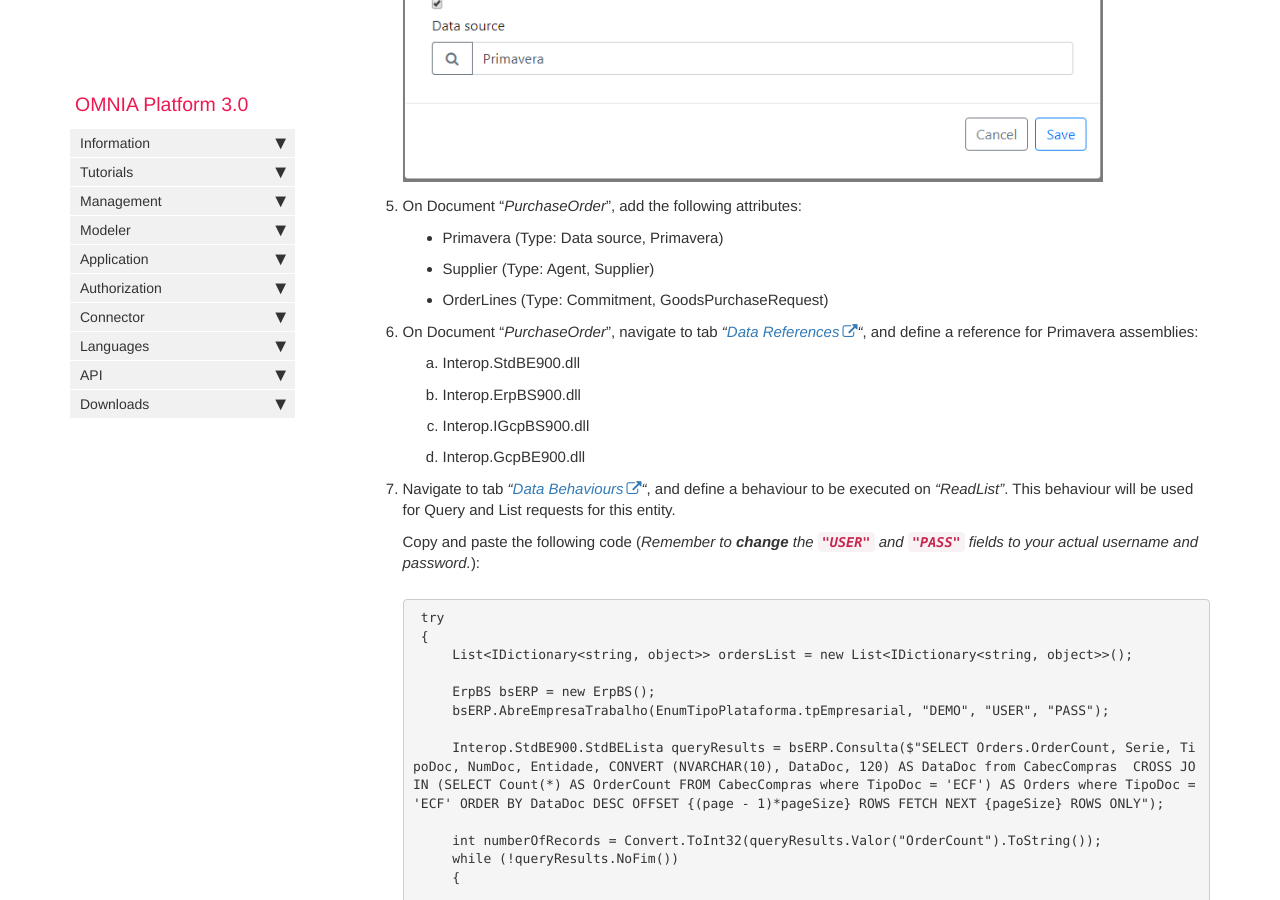
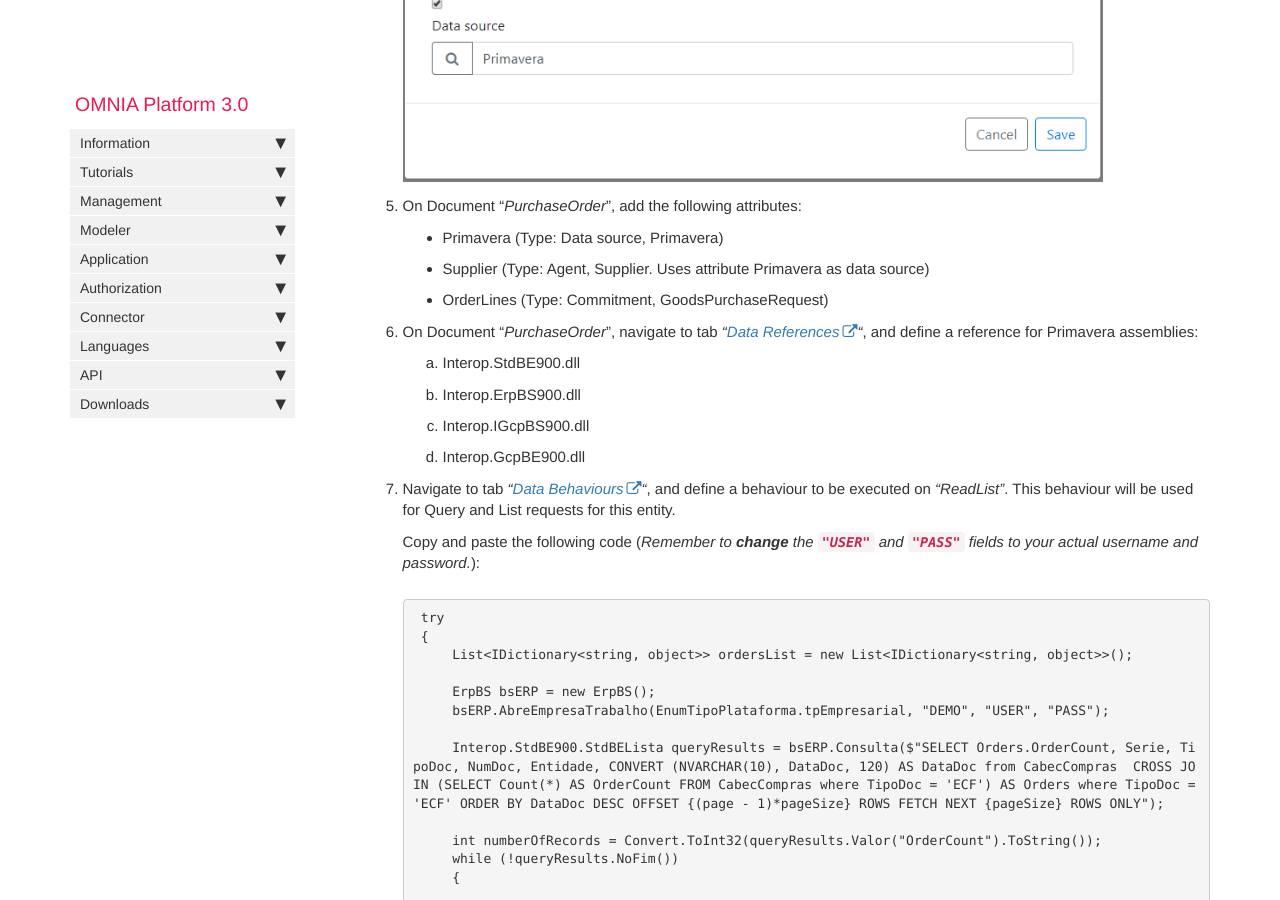
Before and after one commit to daniel8lopes/omnia3, a Jekyll site: the page built from docs/pages/omnia3/Tutorials/omnia3_multisystemconnectortutorial.md, in a window 1280 px wide and 900 px high, scrolled down 9229 px. Built offline with Jekyll 4.4.1, drawn with Linux system fonts in a browser that asks for light colours; nearby versions of some CDN libraries; comment, search, counter and statistics services are not loaded.

Commit message:
Update omnia3_multisystemconnectortutorial.md

```diff
--- a/docs/pages/omnia3/Tutorials/omnia3_multisystemconnectortutorial.md
+++ b/docs/pages/omnia3/Tutorials/omnia3_multisystemconnectortutorial.md
@@ -237,7 +237,7 @@ This tutorial also requires an access to [Primavera ERP](https://pt.primaverabss
 5. On Document "*PurchaseOrder*", add the following attributes:
 
     - Primavera (Type: Data source, Primavera)
-    - Supplier (Type: Agent, Supplier)
+    - Supplier (Type: Agent, Supplier. Uses attribute Primavera as data source)
     - OrderLines (Type: Commitment, GoodsPurchaseRequest)
 
 6. On Document "*PurchaseOrder*", navigate to tab *"[Data References](https://docs.numbersbelieve.com/omnia3_modeler_references.html)"*, and define a reference for Primavera assemblies:
```
